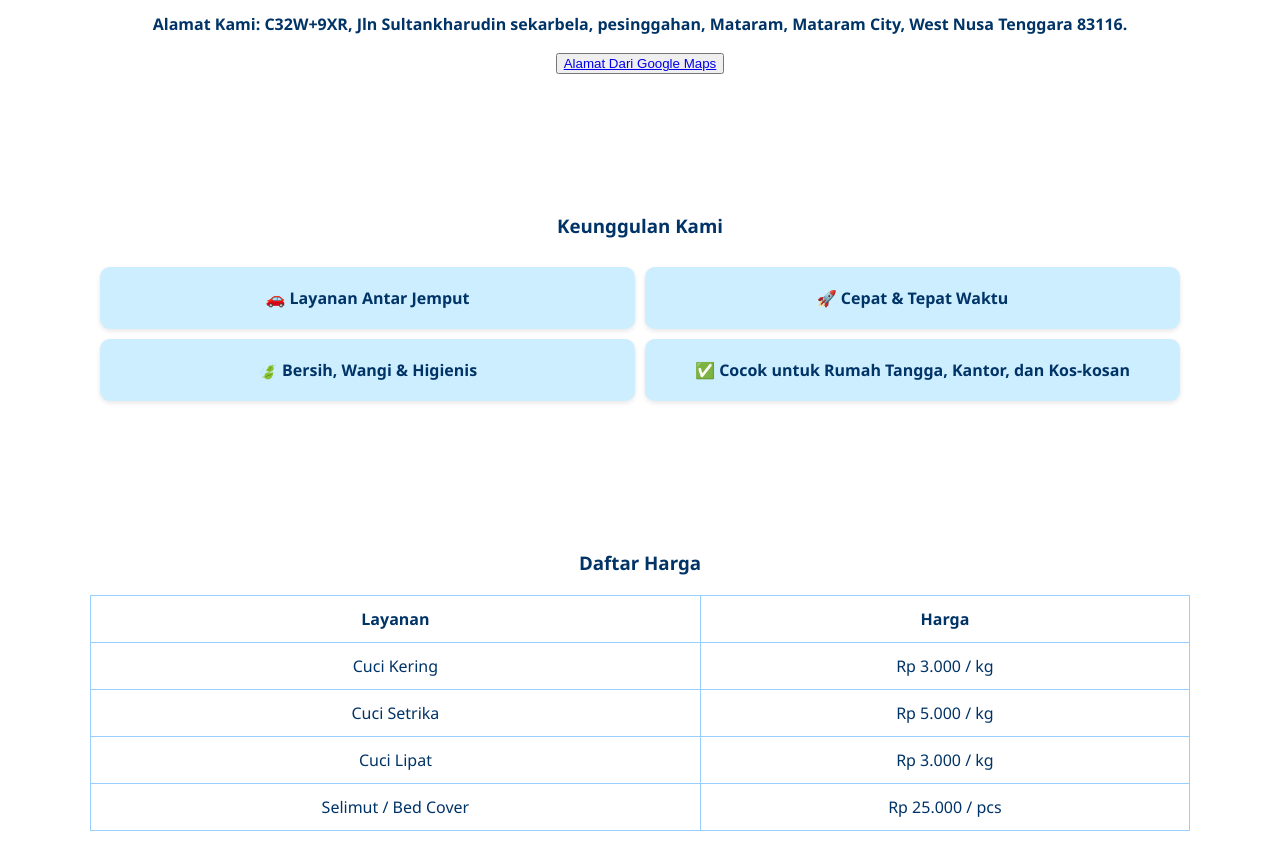
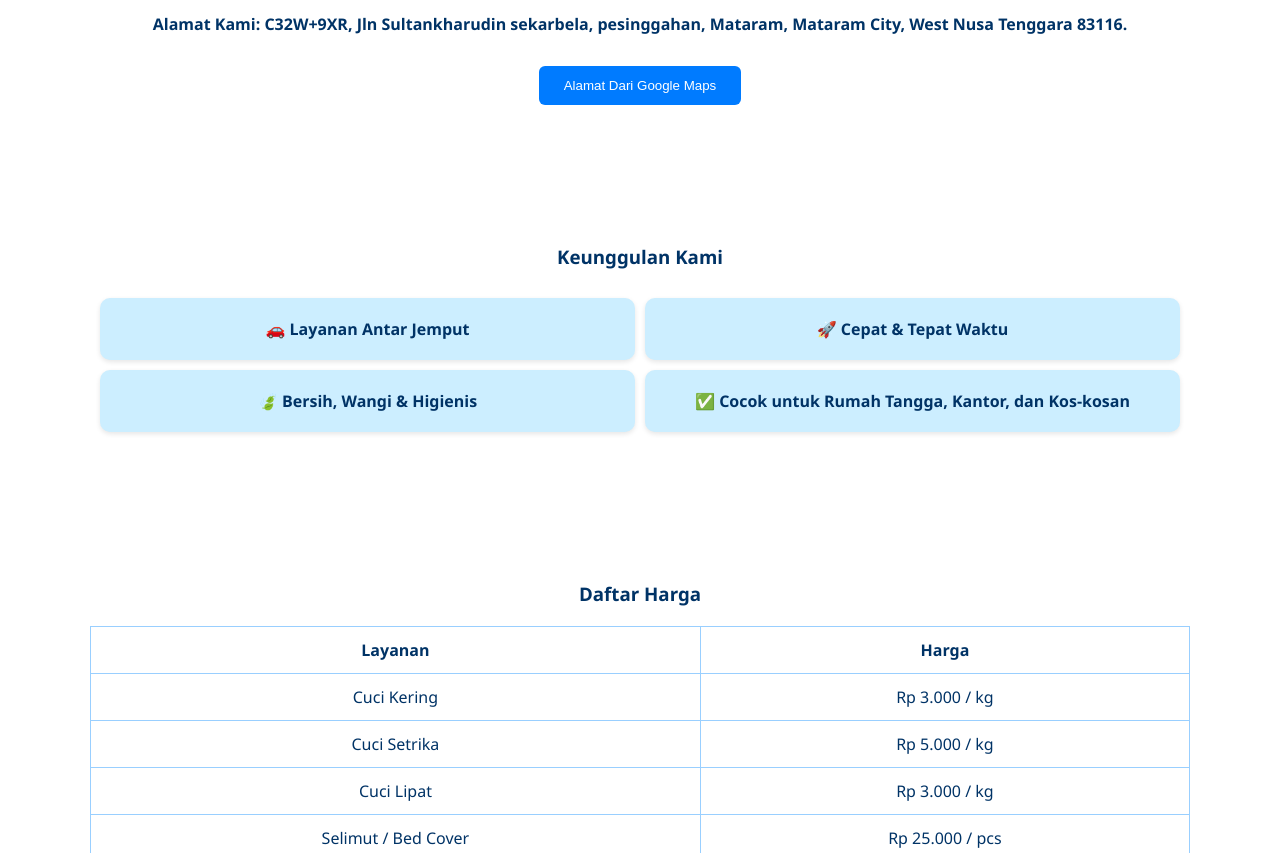
Before and after one commit to ArromFlys/WashifyLaundry, a plain HTML site: page index.html in a window 1280 px wide. Shown: the part 1193-2046 px from the top of the page. Drawn offline with Linux system fonts and the light colour scheme.

Commit message:
Update style.css

```diff
--- a/style.css
+++ b/style.css
@@ -178,6 +178,24 @@ html {
 
 .pesan {
   scroll-margin-top: 80px;
+}
+
+.alamat {
+  background: #007BFF;
+  color: white;
+  padding: 12px 25px;
+  border: none;
+  border-radius: 6px;
+  text-decoration: none;
+  display: inline-block;
+  margin-top: 15px;
+  cursor: pointer;
+}
+
+.alamat a {
+  text-decoration: none;
+  color: #fff;
+  list-style: none;
 }
 
 .about .container {
```
